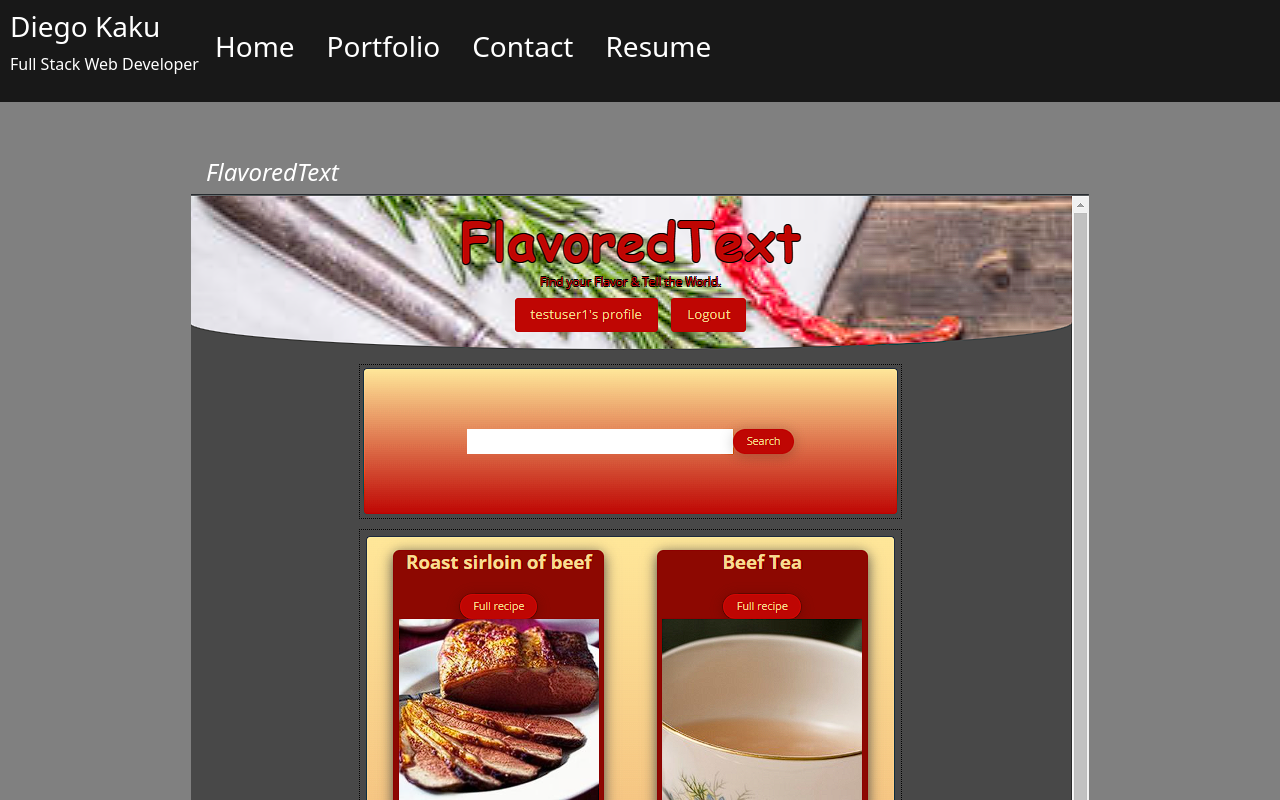
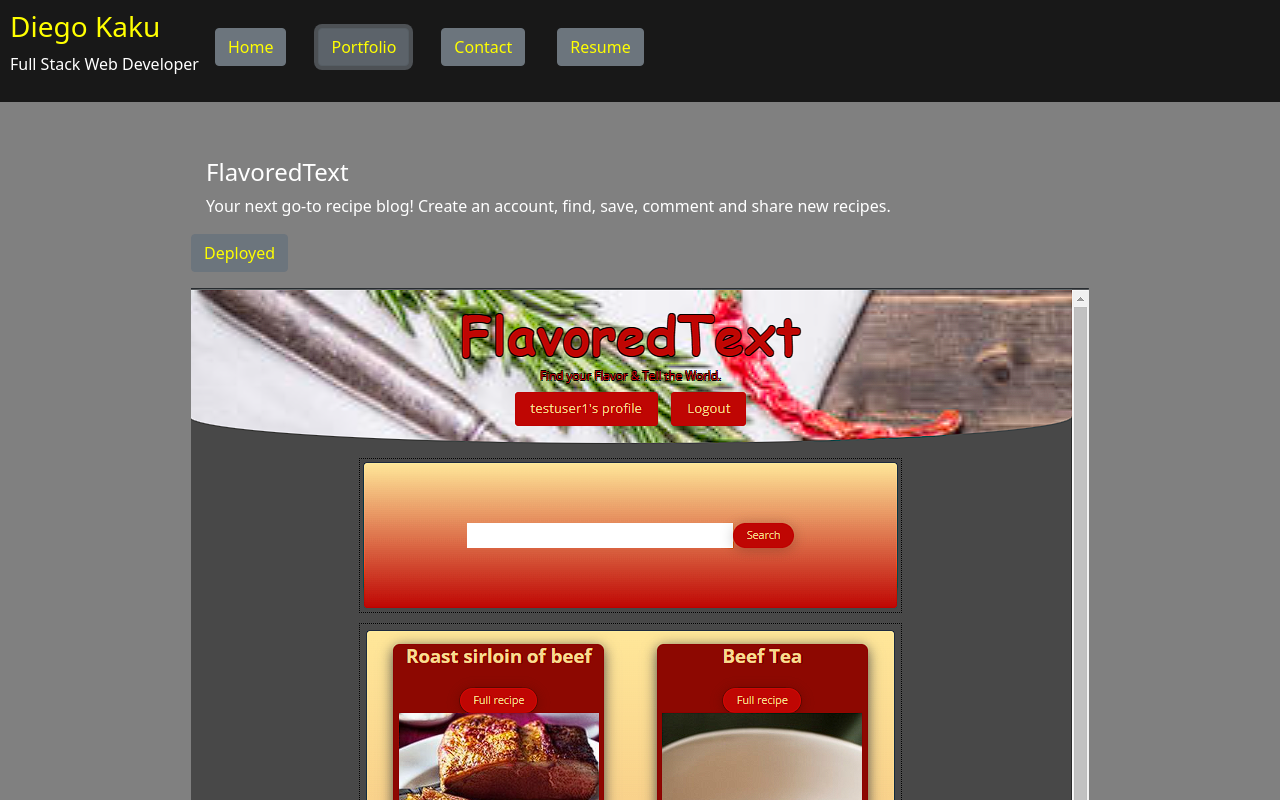
Before and after one commit to kakudiego/C-20-React_React-Portifolio, a React (Create React App) app: page / in a window 1280 px wide. Both pictures are taken after a click on the element "Portfolio". Shown: the top 800 px of the page. Built offline with nearby package versions, Linux system fonts and the light colour scheme.

Commit message:
mod portfolio

```diff
--- a/src/components/NavTabs.js
+++ b/src/components/NavTabs.js
@@ -6,54 +6,62 @@ function NavTabs({ currentPage, handlePageChange }) {
   return (
     <ul className='nav' style={{ cursor: 'pointer', backgroundColor: '#181818', alignItems: 'center', padding: '10px' }}>
       <li className=''>
-        <h3 style={{ color: 'white' }} href='#home' onClick={() => handlePageChange('Home')}>
+        <h3 style={{ color: 'yellow' }} href='#home' onClick={() => handlePageChange('Home')}>
           Diego Kaku
         </h3>
         <p>Full Stack Web Developer</p>
       </li>
       <li className='nav-item'>
         <h3
-          style={{ color: 'white' }}
+          style={{ color: 'yellow' }}
           href='#home'
           onClick={() => handlePageChange('Home')}
           // This is a conditional (ternary) operator that checks to see if the current page is "Home"
           // If it is, we set the current page to 'nav-link-active', otherwise we set it to 'nav-link'
           className={currentPage === 'Home' ? 'nav-link active' : 'nav-link'}
         >
-          Home
+          <button type="button" class="btn btn-secondary" style={{ color: 'yellow' }}>
+            Home
+          </button>
         </h3>
       </li>
       <li className='nav-item'>
         <h3
-          style={{ color: 'white' }}
+          style={{ color: 'yellow' }}
           href='#about'
           onClick={() => handlePageChange('Portfolio')}
           // Check to see if the currentPage is `Portfolio`, and if so we use the active link class from bootstrap. Otherwise, we set it to a normal nav-link
           className={currentPage === 'Portfolio' ? 'nav-link active' : 'nav-link'}
         >
-          Portfolio
+          <button type="button" class="btn btn-secondary" style={{ color: 'yellow' }}>
+            Portfolio
+          </button>
         </h3>
       </li>
       <li className='nav-item'>
         <h3
-          style={{ color: 'white' }}
+          style={{ color: 'yellow' }}
           href='#contact'
           onClick={() => handlePageChange('Contact')}
           // Check to see if the currentPage is `Contact`, and if so we use the active link class from bootstrap. Otherwise, we set it to a normal nav-link
           className={currentPage === 'Contact' ? 'nav-link active' : 'nav-link'}
         >
-          Contact
+          <button type="button" class="btn btn-secondary" style={{ color: 'yellow' }}>
+            Contact
+          </button>
         </h3>
       </li>
       <li className='nav-item'>
         <h3
-          style={{ color: 'white' }}
+          style={{ color: 'yellow' }}
           href='#blog'
           onClick={() => handlePageChange('Resume')}
           // Check to see if the currentPage is `Resume`, and if so we use the active link class from bootstrap. Otherwise, we set it to a normal nav-link
           className={currentPage === 'Resume' ? 'nav-link active' : 'nav-link'}
         >
-          Resume
+          <button type="button" class="btn btn-secondary" style={{ color: 'yellow' }}>
+            Resume
+          </button>
         </h3>
       </li>
     </ul>
--- a/src/components/pages/Contact.js
+++ b/src/components/pages/Contact.js
@@ -7,10 +7,11 @@ function Contact() {
   return (
     <section className="my-5">
       <div className="my-2">
+        <h4 style={{ textAlign: '', color: 'white' }}>Email:</h4>
         <a style={{ textDecoration: 'none' }} href='mailto:diegokaku@gmail.com' target="_blank" rel="noreferrer noopener">
-          <i className='fab fa-twitter'>
-            <h4 style={{ textAlign: '', color: 'white' }}>Email: diegokaku@gmail.com</h4>
-          </i>
+          <button type="button" class="btn btn-secondary" style={{ color: 'yellow' }}>
+            diegokaku@gmail.com
+          </button>
         </a>
       </div>
     </section>
--- a/src/components/pages/Footer.js
+++ b/src/components/pages/Footer.js
@@ -4,35 +4,27 @@ import { Box, Container, Row, Column, FooterLink } from './FooterStyles';
 
 const Footer = () => {
   return (
-    <Box>
-      <Container>
+    <Box className="">
+      <Container class="mt-auto">
         <Row>
           <Column>
             <FooterLink href='https://github.com/kakudiego' target="_blank" rel="noreferrer noopener">
-              <i className=''>
-                <span style={{ marginLeft: '10px' }}>GitHub</span>
-              </i>
+              <span style={{ marginLeft: '10px' }}>GitHub</span>
             </FooterLink>
           </Column>
           <Column>
             <FooterLink href='https://github.com/kakudiego' target="_blank" rel="noreferrer noopener">
-              <i className=''>
-                <span style={{ marginLeft: '10px' }}>LinkedIn</span>
-              </i>
+              <span style={{ marginLeft: '10px' }}>LinkedIn</span>
             </FooterLink>
           </Column>
           <Column>
             <FooterLink href='https://twitter.com/kakudiego' target="_blank" rel="noreferrer noopener">
-              <i className=''>
-                <span style={{ marginLeft: '10px' }}>Twitter</span>
-              </i>
+              <span style={{ marginLeft: '10px' }}>Twitter</span>
             </FooterLink>
           </Column>
           {/* <Column>
             <FooterLink href='https://www.instagram.com/kakudiego' target="_blank" rel="noreferrer noopener">
-              <i className=''>
                 <span style={{ marginLeft: '10px' }}>Instagram</span>
-              </i>
             </FooterLink>
           </Column> */}
         </Row>
--- a/src/components/pages/Portfolio.js
+++ b/src/components/pages/Portfolio.js
@@ -13,83 +13,96 @@ function Portfolio() {
     <section className="my-5" style={{ display: 'flex', flexFlow: 'wrap', justifyContent: 'space-evenly' }}>
       <div className="my-2">
         <a style={{ textDecoration: 'none' }} href='https://github.com/Erock42/FlavoredText' target="_blank" rel="noreferrer noopener">
-          <i className='fab fa-twitter'>
+          <p className='fab fa-twitter'>
             <h4 style={{ marginLeft: '15px', color: 'white' }}>FlavoredText</h4>
-          </i>
+            <p style={{ marginLeft: '15px', color: 'white' }}>Your next go-to recipe blog! Create an account, find, save, comment and share new recipes.</p>
+            <a style={{ textDecoration: 'none', color: 'yellow' }} href='https://fathomless-spire-74558.herokuapp.com' target="_blank" rel="noreferrer noopener" >
+              <button type="button" class="btn btn-secondary" style={{ color: 'yellow' }}>
+                Deployed
+              </button>
+            </a>
+          </p>
           <img src={flavoredText} alt='flavoredText' />
-        </a>
-        <a style={{ textDecoration: 'none' }} href='https://fathomless-spire-74558.herokuapp.com' target="_blank" rel="noreferrer noopener">
-          <i className='fab fa-twitter'>
-            <h5 style={{ marginLeft: '15px', color: 'white' }}>Deployed</h5>
-          </i>
         </a>
       </div>
       <div className="my-2">
         <a style={{ textDecoration: 'none' }} href='https://github.com/kakudiego/C-3-JavaScript_Basic-Password-Generator' target="_blank" rel="noreferrer noopener">
-          <i className='fab fa-twitter'>
+          <p className='fab fa-twitter'>
             <h4 style={{ marginLeft: '15px', color: 'white' }}>Password Generator</h4>
-          </i>
+            <p style={{ marginLeft: '15px', color: 'white' }}>Password Generator with prompt for criteria.</p>
+            <a style={{ textDecoration: 'none' }} href='https://kakudiego.github.io/C-3-JavaScript_Basic-Password-Generator/' target="_blank" rel="noreferrer noopener">
+              <button type="button" class="btn btn-secondary" style={{ color: 'yellow' }}>
+                Deployed
+              </button>
+            </a>
+          </p>
           <img src={passwordGenerator} alt='password generator' />
-        </a>
-        <a style={{ textDecoration: 'none' }} href='https://kakudiego.github.io/C-3-JavaScript_Basic-Password-Generator/' target="_blank" rel="noreferrer noopener">
-          <i className='fab fa-twitter'>
-            <h5 style={{ marginLeft: '15px', color: 'white' }}>Deployed</h5>
-          </i>
         </a>
       </div>
       <div className="my-2">
         <a style={{ textDecoration: 'none' }} href='https://github.com/kakudiego/C-5-Third-Party-APIs_Work-Day-Scheduler' target="_blank" rel="noreferrer noopener">
-          <i className='fab fa-twitter'>
+          <p className='fab fa-twitter'>
             <h4 style={{ marginLeft: '15px', color: 'white' }}>Work Day Scheduler</h4>
-          </i>
+            <p style={{ marginLeft: '15px', color: 'white' }}>A simple calendar app for scheduling your work day.</p>
+            <a style={{ textDecoration: 'none' }} href='https://kakudiego.github.io/C-5-Third-Party-APIs_Work-Day-Scheduler/' target="_blank" rel="noreferrer noopener">
+              <button type="button" class="btn btn-secondary" style={{ color: 'yellow' }}>
+                Deployed
+              </button>
+            </a>
+          </p>
           <img src={workDayScheduler} alt='Work Day Scheduler' />
-        </a>
-        <a style={{ textDecoration: 'none' }} href='https://kakudiego.github.io/C-5-Third-Party-APIs_Work-Day-Scheduler/' target="_blank" rel="noreferrer noopener">
-          <i className='fab fa-twitter'>
-            <h5 style={{ marginLeft: '15px', color: 'white' }}>Deployed</h5>
-          </i>
         </a>
       </div>
       <div className="my-2">
         <a style={{ textDecoration: 'none' }} href='https://github.com/kakudiego/C-6-Server-Side-APIs_Weather-Dashboard' target="_blank" rel="noreferrer noopener">
-          <i className='fab fa-twitter'>
+          <p className='fab fa-twitter'>
             <h4 style={{ marginLeft: '15px', color: 'white' }}>Weather-Dashboard</h4>
-          </i>
+            <p style={{ marginLeft: '15px', color: 'white' }}>Minimal Weather App using OpenWeather One Call API to retrieve weather data.</p>
+            <a style={{ textDecoration: 'none' }} href='https://kakudiego.github.io/C-6-Server-Side-APIs_Weather-Dashboard/' target="_blank" rel="noreferrer noopener">
+              <button type="button" class="btn btn-secondary" style={{ color: 'yellow' }}>
+                Deployed
+              </button>
+            </a>
+          </p>
           <img src={weatherDashboard} alt='Weather-Dashboard' />
-        </a>
-        <a style={{ textDecoration: 'none' }} href='https://kakudiego.github.io/C-6-Server-Side-APIs_Weather-Dashboard/' target="_blank" rel="noreferrer noopener">
-          <i className='fab fa-twitter'>
-            <h5 style={{ marginLeft: '15px', color: 'white' }}>Deployed</h5>
-          </i>
-        </a>
-      </div>
-      <div className="my-2">
-        <a style={{ textDecoration: 'none' }} href='https://github.com/kakudiego/C-9-Node.js_Professional-README-Generator' target="_blank" rel="noreferrer noopener">
-          <i className='fab fa-twitter'>
-            <h4 style={{ marginLeft: '15px', color: 'white' }}>README-Generator</h4>
-          </i>
-          <img src={readmeGenerator} alt='README-Generator' />
         </a>
       </div>
       <div className="my-2">
         <a style={{ textDecoration: 'none' }} href='https://github.com/kakudiego/C-11-Express_Note-Taker' target="_blank" rel="noreferrer noopener">
-          <i className='fab fa-twitter'>
+          <p className='fab fa-twitter'>
             <h4 style={{ marginLeft: '15px', color: 'white' }}>Note-Taker</h4>
-          </i>
+            <p style={{ marginLeft: '15px', color: 'white' }}>Note Taker that can be used to write and save notes.
+            </p>
+            <a style={{ textDecoration: 'none' }} href='https://boiling-crag-36276.herokuapp.com/' target="_blank" rel="noreferrer noopener">
+              <button type="button" class="btn btn-secondary" style={{ color: 'yellow' }}>
+                Deployed
+              </button>
+            </a>
+          </p>
           <img src={noteTaker} alt='Note-Taker' />
         </a>
       </div>
       <div className="my-2">
         <a style={{ textDecoration: 'none' }} href='https://github.com/kakudiego/C-19-Progressive-Web-Applications-PWA_Budget-Tracker' target="_blank" rel="noreferrer noopener">
-          <i className='fab fa-twitter'>
+          <p className='fab fa-twitter'>
             <h4 style={{ marginLeft: '15px', color: 'white' }}>Budget Tracker</h4>
-          </i>
+            <p style={{ marginLeft: '15px', color: 'white' }}>Track your budget online and offline.</p>
+            <a style={{ textDecoration: 'none' }} href='https://thawing-dusk-86360.herokuapp.com/' target="_blank" rel="noreferrer noopener">
+              <button type="button" class="btn btn-secondary" style={{ color: 'yellow' }}>
+                Deployed
+              </button>
+            </a>
+          </p>
           <img src={budgetTracker} alt='Budget Tracker' />
         </a>
-        <a style={{ textDecoration: 'none' }} href='https://thawing-dusk-86360.herokuapp.com/' target="_blank" rel="noreferrer noopener">
-          <i className='fab fa-twitter'>
-            <h5 style={{ marginLeft: '15px', color: 'white' }}>Deployed</h5>
-          </i>
+      </div>
+      <div className="my-2">
+        <a style={{ textDecoration: 'none' }} href='https://github.com/kakudiego/C-9-Node.js_Professional-README-Generator' target="_blank" rel="noreferrer noopener">
+          <p className='fab fa-twitter'>
+            <h4 style={{ marginLeft: '15px', color: 'white' }}>README-Generator</h4>
+            <p style={{ marginLeft: '15px', color: 'white' }}>Simple and quick command-line application created to generate a README.md file.</p>
+          </p>
+          <img src={readmeGenerator} alt='README-Generator' />
         </a>
       </div>
     </section>
--- a/src/components/pages/Resume.js
+++ b/src/components/pages/Resume.js
@@ -6,10 +6,10 @@ function Resume() {
     <section className="my-5">
       {/* <img style={{ display: 'block', width: '80%', margin: 'auto' }} src={resume} alt="resume" /> */}
       <div className="my-2">
-        <a style={{ textDecoration: 'none' }} href='https://docs.google.com/document/d/1_93LyKELGSkdCb8UJxZX8XA91GwY4pwh/edit?usp=sharing&ouid=104375754539868446896&rtpof=true&sd=true' target="_blank" rel="noreferrer noopener">
-          <i className='fab fa-twitter'>
-            <h4 style={{ textAlign: '', color: 'white' }}>Download Resume</h4>
-          </i>
+        <a style={{ textDecoration: 'none' }} href='https://drive.google.com/file/d/1JRYyXz-csOUYWaIoezRz65ve8WWdUJ01/view?usp=sharing' target="_blank" rel="noreferrer noopener">
+          <button type="button" class="btn btn-secondary" style={{ color: 'yellow' }}>
+            Download Resume
+          </button>
         </a>
       </div>
     </section>
```
